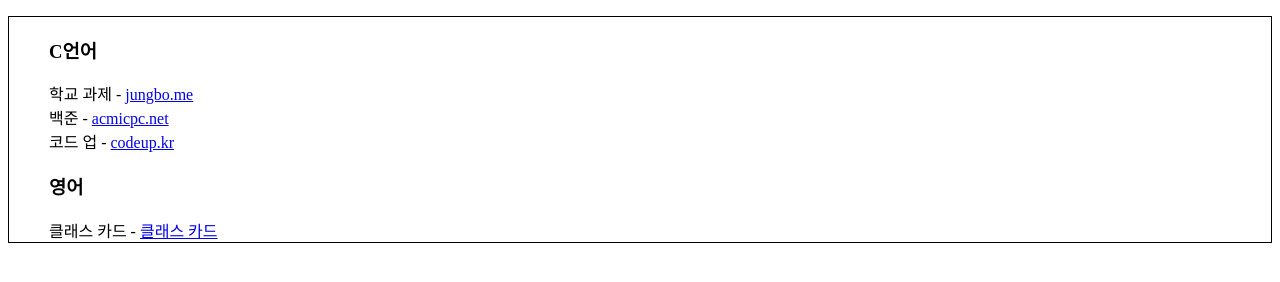
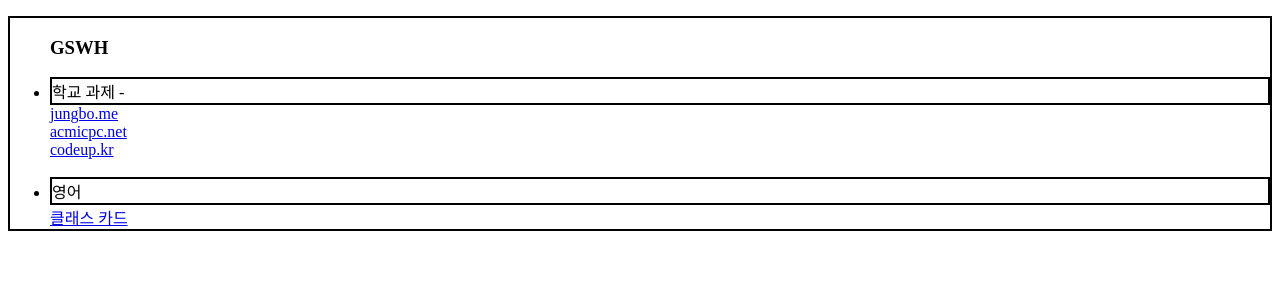
Before and after one commit to namuleu/namu1, a plain HTML site: page index.html in a window 1280 px wide. Drawn offline with Linux system fonts and the light colour scheme.

Commit message:
Update index.html

```diff
--- a/index.html
+++ b/index.html
@@ -5,22 +5,22 @@
         <title>GBSW</title>
         <style>
             ul{
-                border:1px solid black
+                border:2px solid black
+            }
+            li{
+                border:2px solid black
             }
         </style>
     </head>
     <body>
         <ul>
-            <h3>C언어</h3>
-            학교 과제 -
+            <h3>GSWH</h3>
+            <li>학교 과제 -</li>
             <a target="_blank" href="http://jungbo.me/" title="프로그래밍" >jungbo.me</a><br>
-            백준 -
-                <a target="_blank" href="https://www.acmicpc.net/" title="백준" >acmicpc.net</a><br>
-            코드 업 -
-                <a target="_blank" href="https://codeup.kr/" title="코드 업" >codeup.kr</a><br>
-            <h3>영어</h3>
-            클래스 카드 -
-                <a target="_blank" href="https://www.classcard.net/ClassMain/648759" title="클래스 카드" >클래스 카드</a><br>
+            <a target="_blank" href="https://www.acmicpc.net/" title="백준" >acmicpc.net</a><br>
+            <a target="_blank" href="https://codeup.kr/" title="코드 업" >codeup.kr</a><br><br>
+            <li>영어</li>
+            <a target="_blank" href="https://www.classcard.net/ClassMain/648759" title="클래스 카드" >클래스 카드</a><br>
         </ul>
     </body>
 </html>
```
